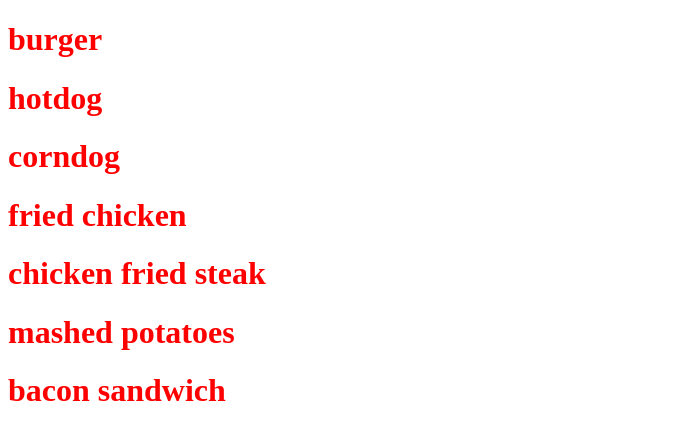
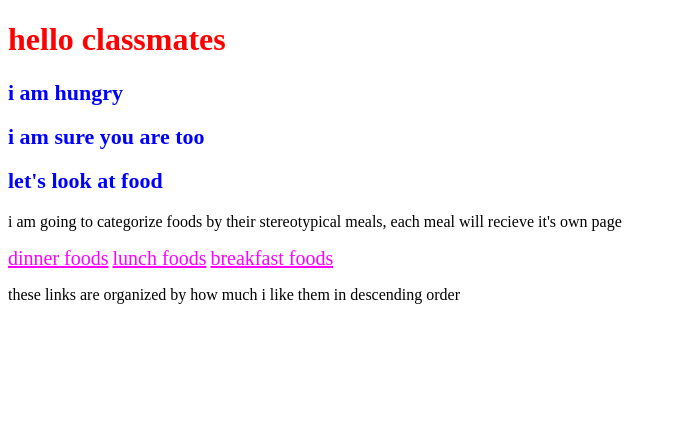
Before and after one commit to robert-williamson1/webpage, a plain HTML site: page index.html in a window 1280 px wide. Shown: the whole page, without its empty margins (0-677 px from the left). Drawn offline with Linux system fonts and the light colour scheme.

Commit message:
added links to separate meal pages

```diff
--- a/index.html
+++ b/index.html
@@ -1,16 +1,20 @@
 <!DOCTYPE html>
 
 <head>
-    <title>second webpage</title>
+    <title>food hub webpage</title>
     <link rel="stylesheet" href="style.css">
 </head>
 
 <body>
-    <h1>burger</h1>
-    <h1>hotdog</h1>
-    <h1>corndog</h1>
-    <h1>fried chicken</h1>
-    <h1>chicken fried steak</h1>
-    <h1>mashed potatoes</h1>
-    <h1>bacon sandwich</h1>
+    <h1>hello classmates</h1>
+    <h2>i am hungry</h2>
+    <h2>i am sure you are too</h2>
+    <h2>let's look at food</h2>
+
+    <p id="explainpara">i am going to categorize foods by their stereotypical meals, each meal will recieve it's own page</p>
+
+    <a id="hubLink"; href="dinner.html">dinner foods</a>
+    <a id="hubLink"; href="lunch.html">lunch foods</a>
+    <a id="hubLink"; href="breakfast.html">breakfast foods</a>
+    <p id="explainpara">these links are organized by how much i like them in descending order</p>
 </body>
--- a/style.css
+++ b/style.css
@@ -1,3 +1,30 @@
 h1{
-    color:red
+    color:red;
+    font-size:35;
 }
+
+h2{
+    color:blue;
+    font-size:22px;
+}
+
+#explainpara{
+    font-size:16px;
+}
+
+#dinnerTitle{
+    color:purple;
+}
+
+#lunchTitle{
+    color:green;
+}
+
+#breakfastTitle{
+    color:blue;
+}
+
+#hubLink{
+    font-size:20px;
+    color:fuchsia
+}
```
Also changed, not shown: breakfast.html (added, +9 -0 lines), dinner.html (added, +9 -0 lines), lunch.html (added, +9 -0 lines).
